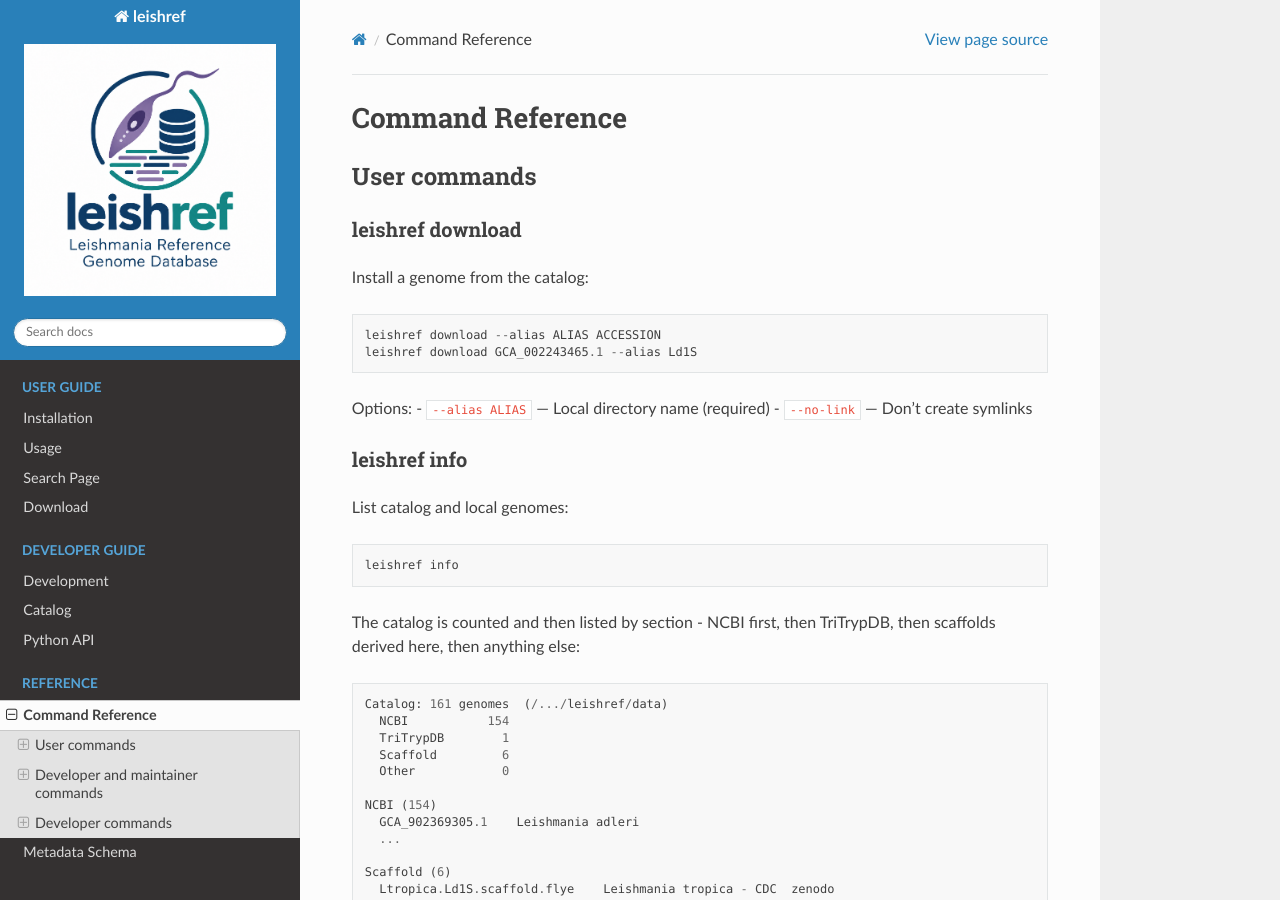
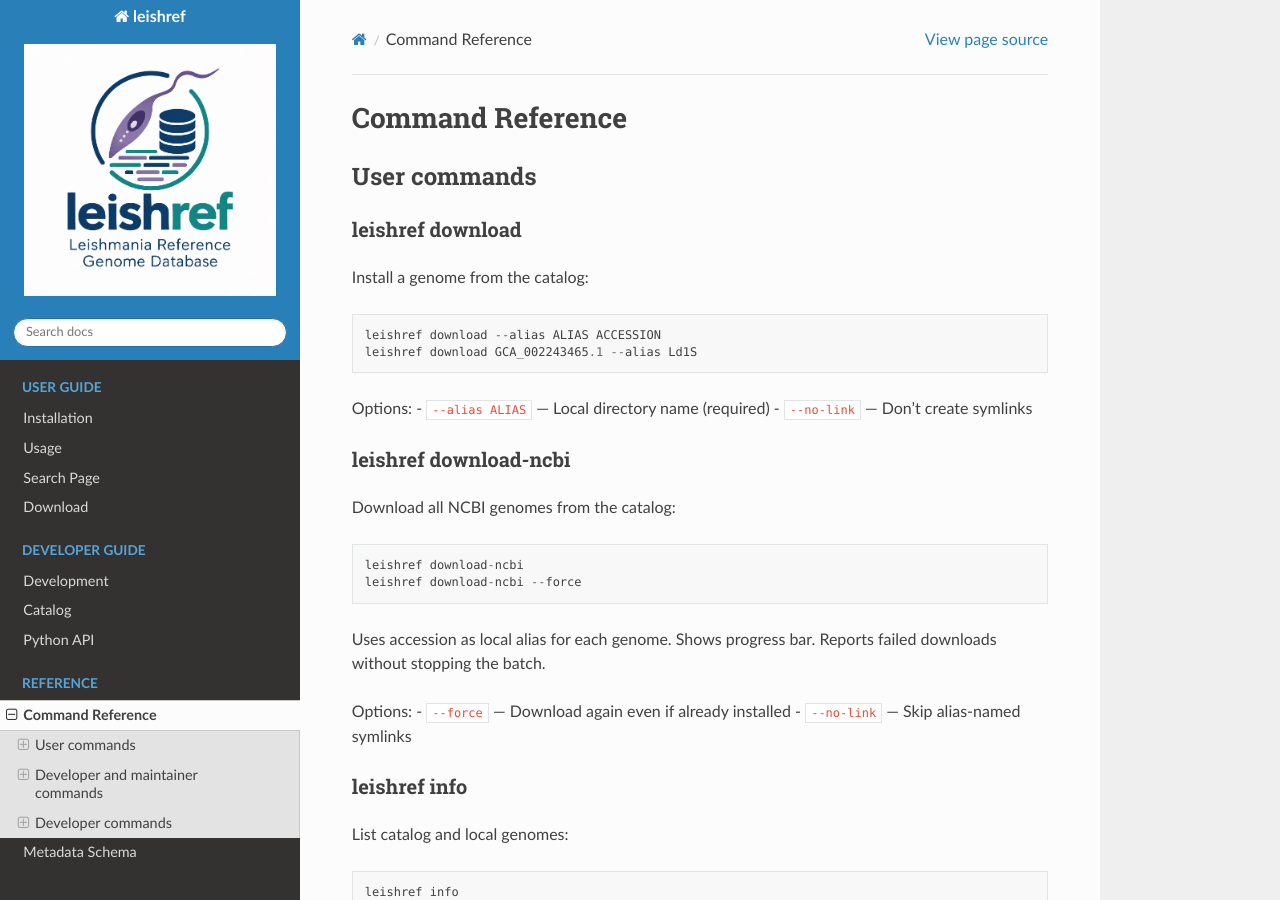
Before and after one commit to cokelaer/leishref, a Sphinx documentation site: the page built from docs/commands.rst, in a window 1280 px wide and 900 px high. Built offline with Sphinx 7.4.7 and the Read the Docs theme 3.1.0, drawn with Linux system fonts in a browser that asks for light colours.

Commit message:
Document download-ncbi command

```diff
--- a/docs/commands.rst
+++ b/docs/commands.rst
@@ -15,6 +15,21 @@ Install a genome from the catalog::
 Options:
 - ``--alias ALIAS`` — Local directory name (required)
 - ``--no-link`` — Don't create symlinks
+
+leishref download-ncbi
+~~~~~~~~~~~~~~~~~~~~~~
+
+Download all NCBI genomes from the catalog::
+
+    leishref download-ncbi
+    leishref download-ncbi --force
+
+Uses accession as local alias for each genome. Shows progress bar. Reports
+failed downloads without stopping the batch.
+
+Options:
+- ``--force`` — Download again even if already installed
+- ``--no-link`` — Skip alias-named symlinks
 
 leishref info
 ~~~~~~~~~~~~~
```
